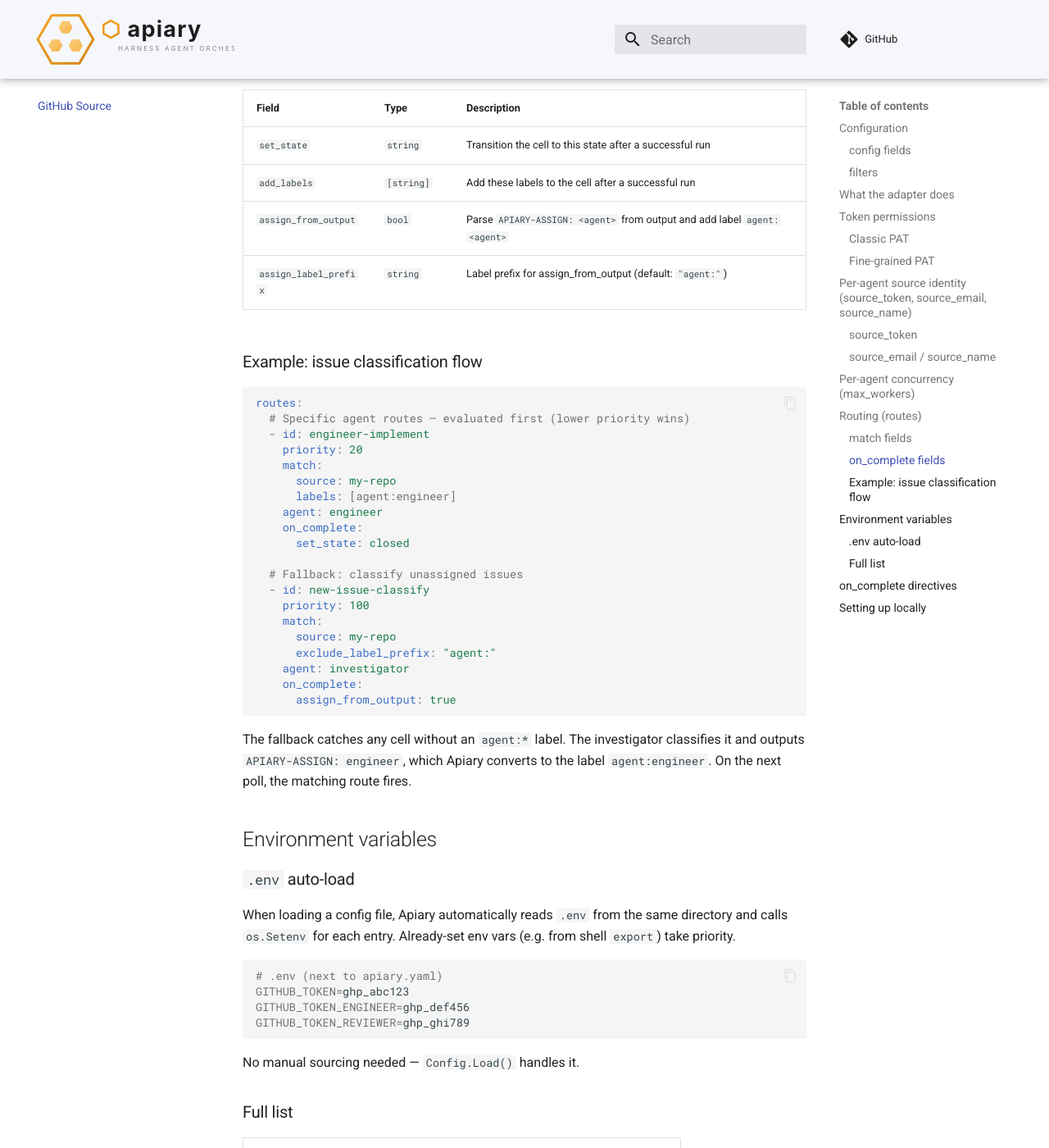
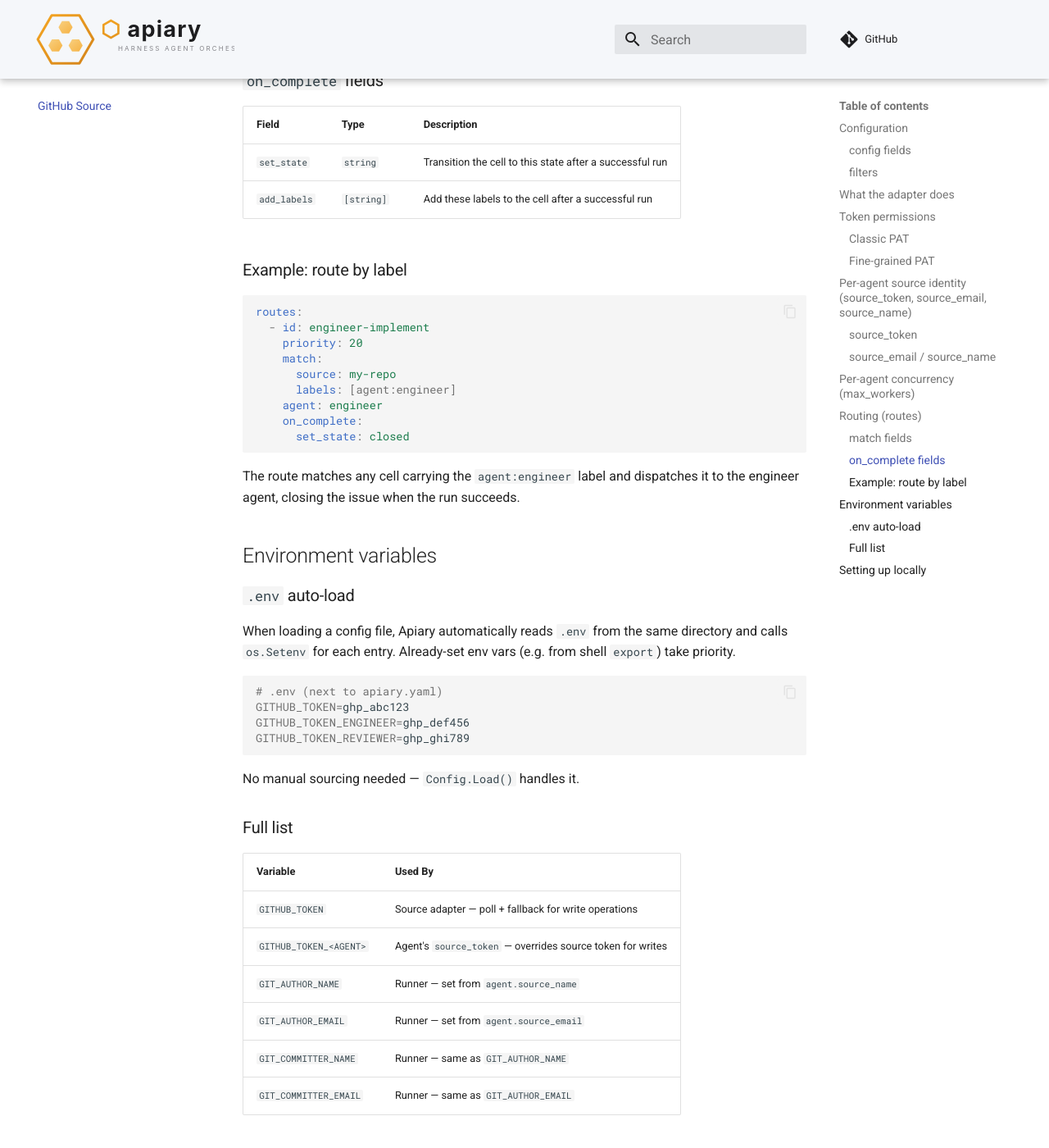
Before and after one commit to orlandoburli/apiary, an MkDocs documentation site: the page built from docs/github-source.md, in a window 1280 px wide and 1400 px high, scrolled down 4225 px. Shown: the whole window at 82% size. Built offline with MkDocs 1.6.1 and Material for MkDocs 9.7.7, drawn with Linux system fonts in a browser that asks for light colours; comment, search, counter and statistics services are not loaded; some of the changed text lies outside the part shown.

Commit message:
docs: remove references to the removed assign_from_output/APIARY-ASSIGN directive (#87)
`on_complete.assign_from_output`, `assign_label_prefix` and the
`APIARY-ASSIGN` directive were removed from the engine (lint.go hard-errors
if they appear in the config). The docs still documented them as active
features. Removes the references in github-source.md and apiary-guide.md;
the classification example (which existed only to demonstrate the directive)
becomes a simple route-by-label example.

Co-authored-by: Orlando Burli <orlando.developermaster@gmail.com>

````diff
--- a/docs/github-source.md
+++ b/docs/github-source.md
@@ -43,7 +43,7 @@ sources:
 | **Acknowledge** | `POST /repos/{owner}/{repo}/issues/{number}/labels` (adds `in-progress`) | When `settings.state_lock: true` |
 | **WriteResult** | `POST /repos/{owner}/{repo}/issues/{number}/comments` | When `settings.result_comment: true` |
 | **SetState** | `PATCH /repos/{owner}/{repo}/issues/{number}` (sets `state`) | Via `route.on_complete.set_state` |
-| **AddLabels** | `PATCH /repos/{owner}/{repo}/issues/{number}` (replaces labels) | Via `route.on_complete.add_labels` or `assign_from_output` |
+| **AddLabels** | `PATCH /repos/{owner}/{repo}/issues/{number}` (replaces labels) | Via `route.on_complete.add_labels` |
 
 GitHub's `/issues` endpoint also returns pull requests, but the adapter filters
 them out during polling — only plain issues become cells (always
@@ -93,7 +93,7 @@ source-level `api_key`:
 - **Acknowledge** — adds `in-progress` label
 - **WriteResult** — posts comment with run output
 - **SetState** — closes/re-opens issue via `on_complete.set_state`
-- **AddLabels** — adds labels via `on_complete.add_labels` or `assign_from_output`
+- **AddLabels** — adds labels via `on_complete.add_labels`
 
 **Poll** always uses the source-level `api_key` — one account reads all issues.
 
@@ -151,14 +151,11 @@ Routes are evaluated in `priority` ascending order. The first match wins.
 |---|---|---|
 | `set_state` | `string` | Transition the cell to this state after a successful run |
 | `add_labels` | `[string]` | Add these labels to the cell after a successful run |
-| `assign_from_output` | `bool` | Parse `APIARY-ASSIGN: <agent>` from output and add label `agent:<agent>` |
-| `assign_label_prefix` | `string` | Label prefix for assign_from_output (default: `"agent:"`) |
 
-### Example: issue classification flow
+### Example: route by label
 
 ```yaml
 routes:
-  # Specific agent routes — evaluated first (lower priority wins)
   - id: engineer-implement
     priority: 20
     match:
@@ -167,21 +164,10 @@ routes:
     agent: engineer
     on_complete:
       set_state: closed
-
-  # Fallback: classify unassigned issues
-  - id: new-issue-classify
-    priority: 100
-    match:
-      source: my-repo
-      exclude_label_prefix: "agent:"
-    agent: investigator
-    on_complete:
-      assign_from_output: true
 ```
 
-The fallback catches any cell without an `agent:*` label. The investigator
-classifies it and outputs `APIARY-ASSIGN: engineer`, which Apiary converts
-to the label `agent:engineer`. On the next poll, the matching route fires.
+The route matches any cell carrying the `agent:engineer` label and dispatches
+it to the engineer agent, closing the issue when the run succeeds.
 
 ## Environment variables
 
@@ -211,14 +197,6 @@ No manual sourcing needed — `Config.Load()` handles it.
 | `GIT_COMMITTER_NAME` | Runner — same as `GIT_AUTHOR_NAME` |
 | `GIT_COMMITTER_EMAIL` | Runner — same as `GIT_AUTHOR_EMAIL` |
 
-## `on_complete` directives
-
-Agents can output directives in their final output to trigger side effects:
-
-| Directive | Example | Effect |
-|---|---|---|
-| `APIARY-ASSIGN` | `APIARY-ASSIGN: engineer` | Adds label `agent:engineer` (via `assign_from_output`) |
-
 ## Setting up locally
 
 1. Create a [fine-grained PAT](https://github.com/settings/tokens?type=beta)
````
Also changed, not shown: docs/apiary-guide.md (+0 -9 lines).
